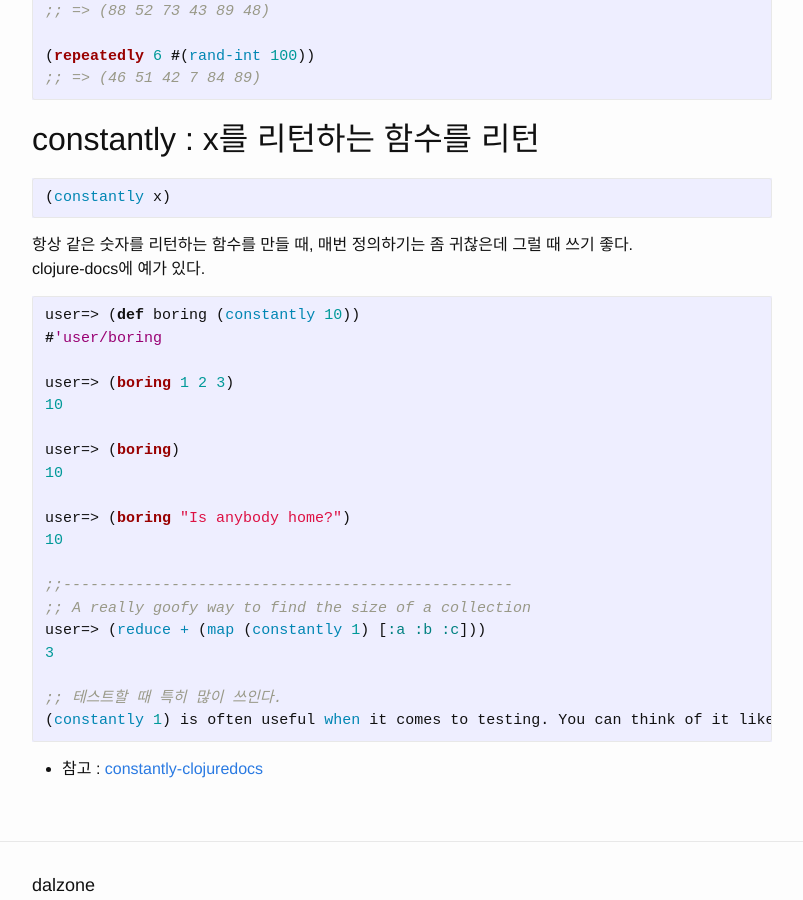
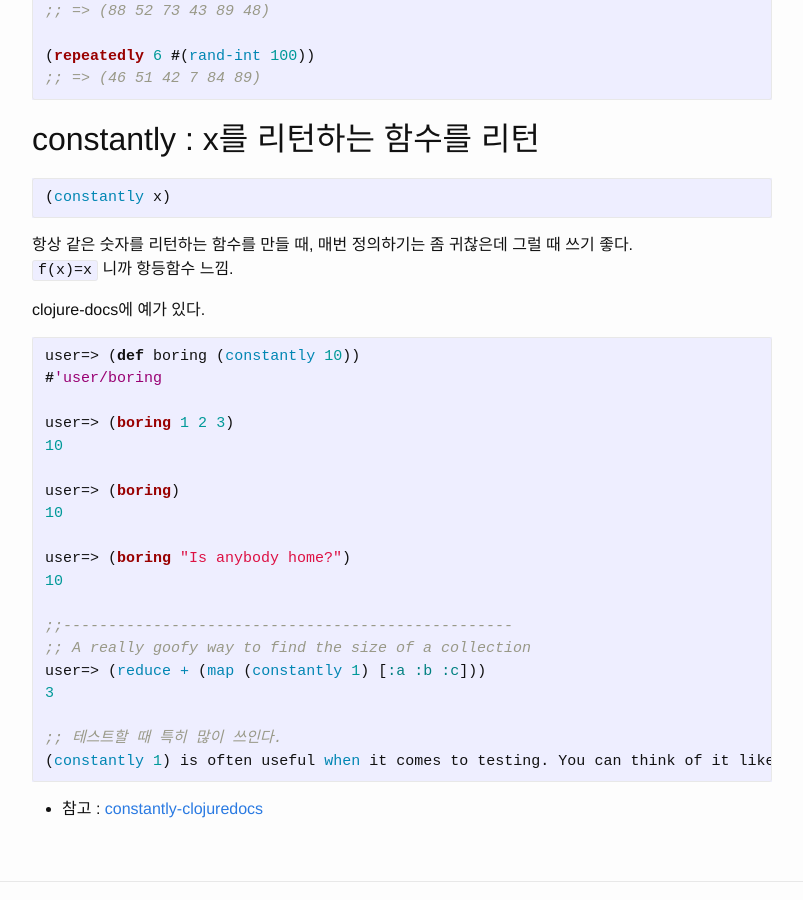
Before and after one commit to dalzony/dalzony.github.io, a Jekyll site: the page built from _posts/2016-08-04-clojure-function.markdown, in a window 1280 px wide and 900 px high, scrolled down 435 px. Shown: the whole window, without its empty margins (238-1041 px from the left). Built offline with Jekyll 4.4.1, drawn with Linux system fonts in a browser that asks for light colours; comment, search, counter and statistics services are not loaded.

Commit message:
보충설명

````diff
--- a/_posts/2016-08-04-clojure-function.markdown
+++ b/_posts/2016-08-04-clojure-function.markdown
@@ -29,6 +29,8 @@ repeatedly를 사용하면, 함수를 무한 반복하거나, 정해진 수만
 ```
 
 항상 같은 숫자를 리턴하는 함수를 만들 때, 매번 정의하기는 좀 귀찮은데 그럴 때 쓰기 좋다.<br>
+`f(x)=x` 니까 항등함수 느낌.
+
 clojure-docs에 예가 있다.
 
 ```clojure
````
